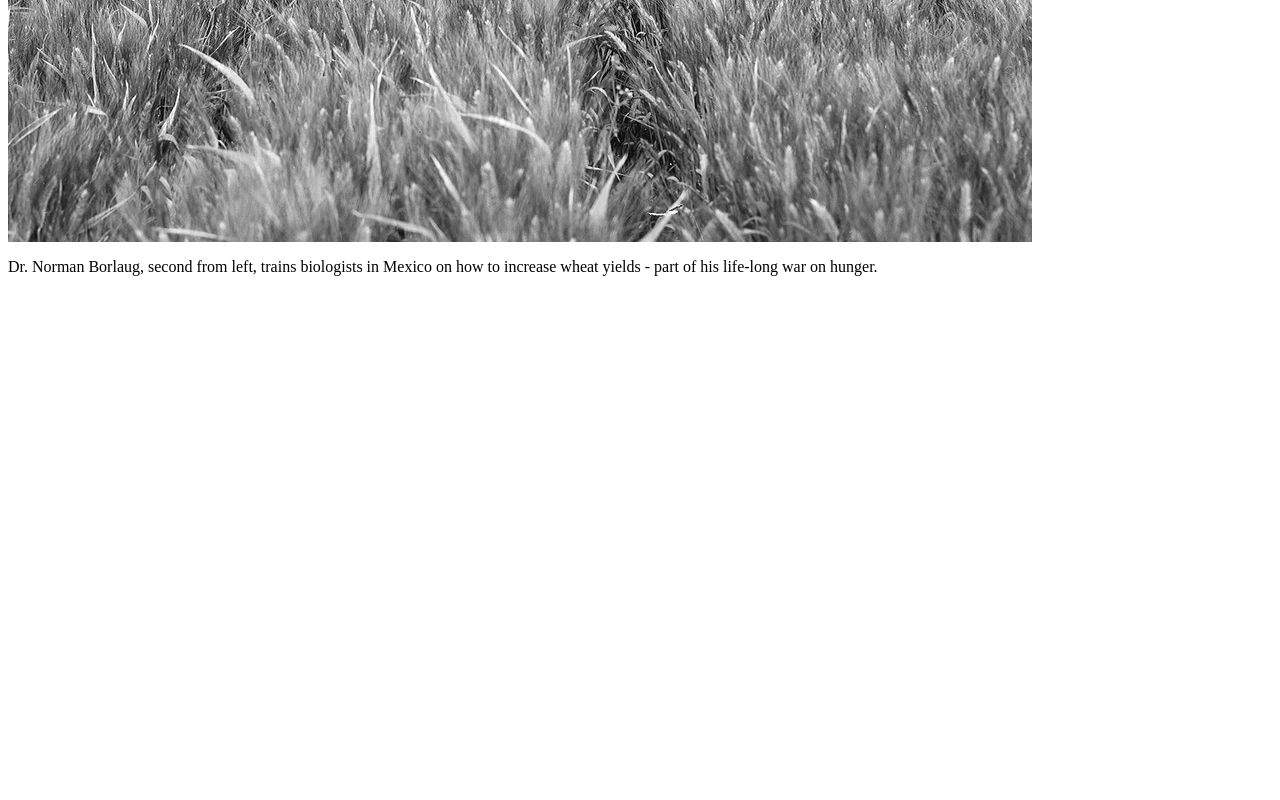
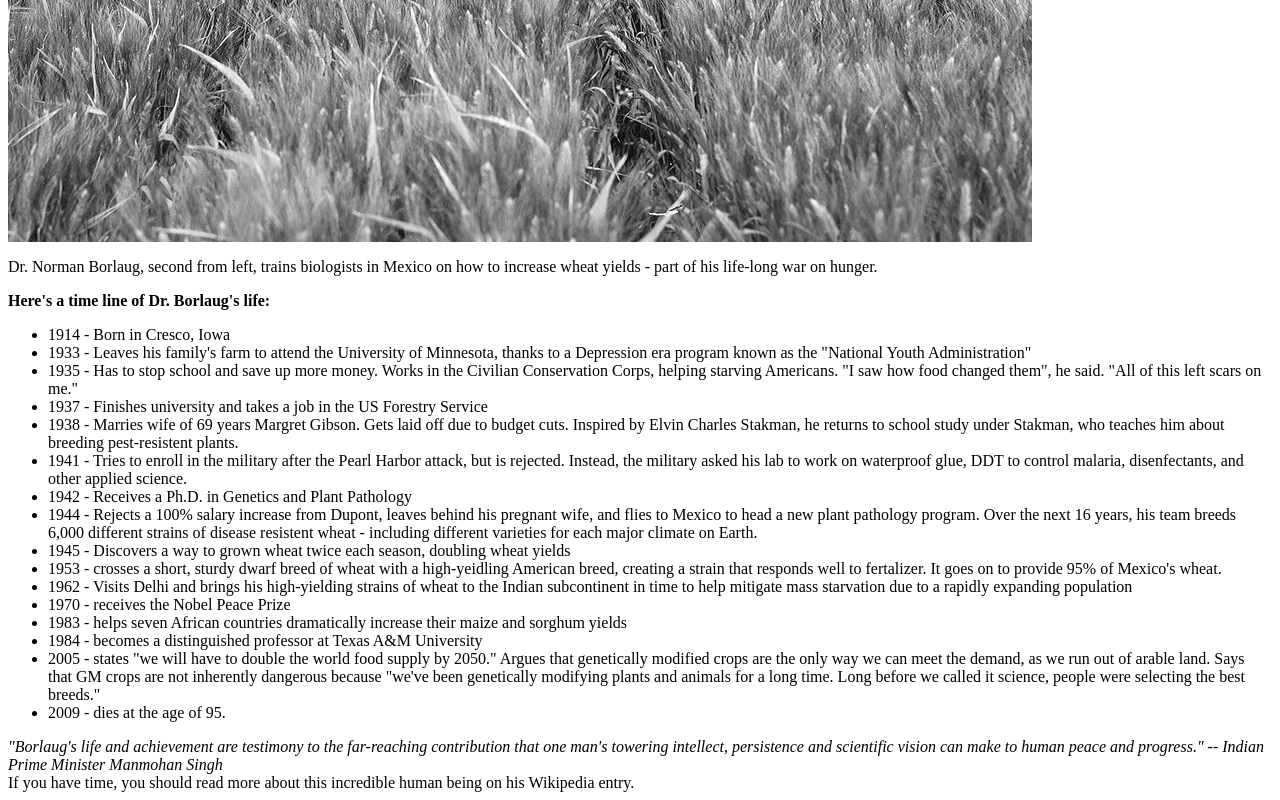
Before and after one commit to samgaco/tribute-page, a plain HTML site: page index.html in a window 1280 px wide. Shown: the part 470-1270 px from the top of the page. Before the commit the page ends 800 px from the top, so only its background shows below. Drawn offline with Linux system fonts and the light colour scheme.

Commit message:
Update index.html

```diff
--- a/index.html
+++ b/index.html
@@ -1,6 +1,8 @@
 <html>
     <head>
         <title>Our Tribute Page</title>
+        <link rel="stylesheet" href="css_style.css">
+
     </head>
     <body>
         <div id="main">
@@ -14,6 +16,42 @@
                     Dr. Norman Borlaug, second from left, trains biologists in Mexico on how to increase wheat yields - part of his life-long war on hunger.
                 </p>
             </div>
+
+            <div id="tribute-info">
+             <p> <strong> Here's a time line of Dr. Borlaug's life: </strong> </p>
+
+             <ul>
+               <li> 1914 - Born in Cresco, Iowa
+               <li> 1933 - Leaves his family's farm to attend the University of Minnesota, thanks to a Depression era program known as the "National Youth Administration" </li>
+               <li> 1935 - Has to stop school and save up more money. Works in the Civilian Conservation Corps, helping starving Americans. "I saw how food changed them", he said. "All of this left scars on me."</li>
+               <li> 1937 - Finishes university and takes a job in the US Forestry Service</li>
+               <li> 1938 - Marries wife of 69 years Margret Gibson. Gets laid off due to budget cuts. Inspired by Elvin Charles Stakman, he returns to school study under Stakman, who teaches him about breeding pest-resistent plants.</li>
+               <li> 1941 - Tries to enroll in the military after the Pearl Harbor attack, but is rejected. Instead, the military asked his lab to work on waterproof glue, DDT to control malaria, disenfectants, and other applied science.</li>
+               <li> 1942 - Receives a Ph.D. in Genetics and Plant Pathology</li>
+               <li> 1944 - Rejects a 100% salary increase from Dupont, leaves behind his pregnant wife, and flies to Mexico to head a new plant pathology program. Over the next 16 years, his team breeds 6,000 different strains of disease resistent wheat - including different varieties for each major climate on Earth.</li>
+               <li> 1945 - Discovers a way to grown wheat twice each season, doubling wheat yields</li>
+               <li> 1953 - crosses a short, sturdy dwarf breed of wheat with a high-yeidling American breed, creating a strain that responds well to fertalizer. It goes on to provide 95% of Mexico's wheat.</li>
+               <li> 1962 - Visits Delhi and brings his high-yielding strains of wheat to the Indian subcontinent in time to help mitigate mass starvation due to a rapidly expanding population</li>
+               <li> 1970 - receives the Nobel Peace Prize</li>
+               <li> 1983 - helps seven African countries dramatically increase their maize and sorghum yields</li>
+               <li> 1984 - becomes a distinguished professor at Texas A&M University</li>
+               <li> 2005 - states "we will have to double the world food supply by 2050." Argues that genetically modified crops are the only way we can meet the demand, as we run out of arable land. Says that GM crops are not inherently dangerous because "we've been genetically modifying plants and animals for a long time. Long before we called it science, people were selecting the best breeds."</li>
+               <li> 2009 - dies at the age of 95.</li>
+
+             </ul>
+
+             <em> "Borlaug's life and achievement are testimony to the far-reaching contribution that one man's towering intellect, persistence and scientific vision can make to human peace and progress."
+
+             -- Indian Prime Minister Manmohan Singh</em>
+
+            </div id="tribute-link">
+
+            If you have time, you should read more about this incredible human being on his <a src="https://en.wikipedia.org/wiki/Norman_Borlaug" target = "_blank" >Wikipedia entry.</a>
+
+            <div>
+
+            </div>
+
         </div>
     </body>
 </html>
```
